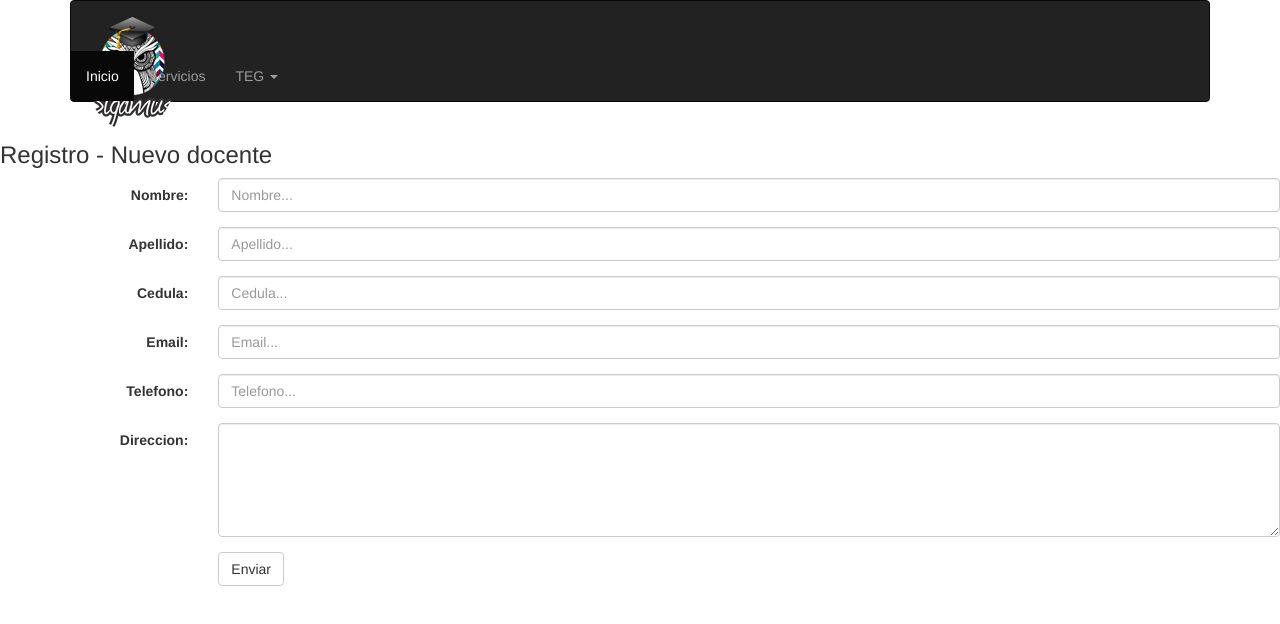
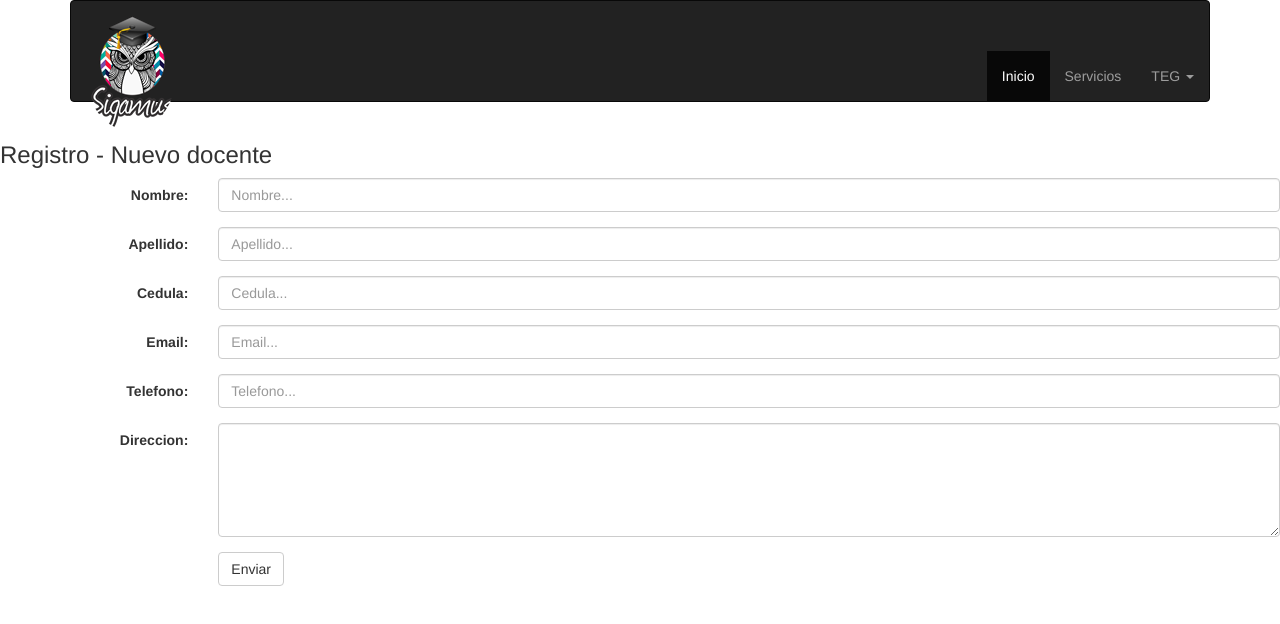
Before and after one commit to juancarrasco/BETA4, a plain HTML site: page form1.html in a window 1280 px wide. Drawn offline with nearby package versions, Linux system fonts and the light colour scheme.

Commit message:
replanteo del nav

```diff
--- a/form1.html
+++ b/form1.html
@@ -12,7 +12,7 @@
 
 <body>
     <div class="container">
-<nav class="navbar navbar-inverse">
+<nav class="navbar  navbar-inverse">
 
 <div class="container-fluid">
     <div class="navbar-header">
@@ -24,7 +24,7 @@
   </div>
 
     <div>
-      <ul class="nav navbar-nav">
+      <ul class="nav pull-right navbar-nav">
         <li class="active"><a href="#">Inicio</a></li>
         <li><a href="#">Servicios</a></li>
        <li class="dropdown">
```
